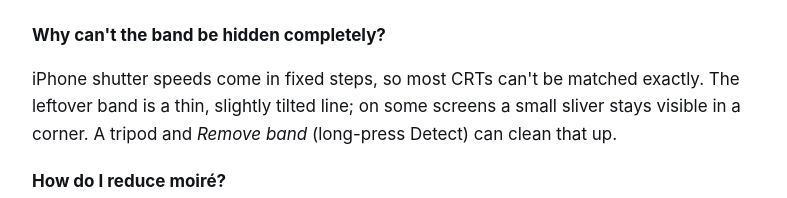
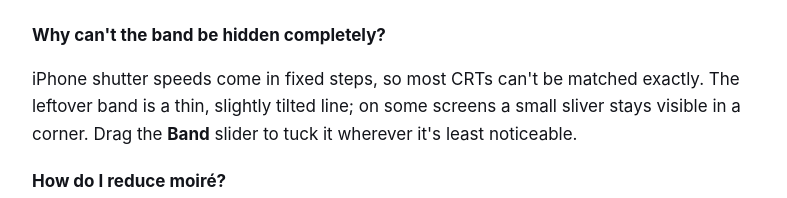
Before and after one commit to ActionRetro/crt-sync, a plain HTML site: page support.html in a window 1280 px wide. Shown: the part 740-938 px from the top of the page, without its empty margins (244-1031 px from the left). Drawn offline with Linux system fonts and the light colour scheme.

Commit message:
Support: remove mention of tripod band removal
Co-Authored-By: Claude Opus 5.5 <noreply@anthropic.com>

```diff
--- a/support.html
+++ b/support.html
@@ -26,7 +26,7 @@
 <h3>Why does the frame rate read 33.32 fps instead of 29.97?</h3>
 <p>To hold the band still, the app runs the camera at an exact fraction of your CRT's refresh rate. Set your editing timeline to your normal frame rate (for example 29.97) and the clip will be conformed automatically.</p>
 <h3>Why can't the band be hidden completely?</h3>
-<p>iPhone shutter speeds come in fixed steps, so most CRTs can't be matched exactly. The leftover band is a thin, slightly tilted line; on some screens a small sliver stays visible in a corner. A tripod and <em>Remove band</em> (long-press Detect) can clean that up.</p>
+<p>iPhone shutter speeds come in fixed steps, so most CRTs can't be matched exactly. The leftover band is a thin, slightly tilted line; on some screens a small sliver stays visible in a corner. Drag the <strong>Band</strong> slider to tuck it wherever it's least noticeable.</p>
 <h3>How do I reduce moiré?</h3>
 <p>Open <strong>Adjustments</strong>. <em>Lens soften</em> defocuses very slightly (tap the screen to focus first). <em>Color moiré</em> removes rainbow patterns. Moving a little closer or farther, or tilting the phone a few degrees, also helps.</p>
 <h3>Which recording format should I use?</h3>
```
